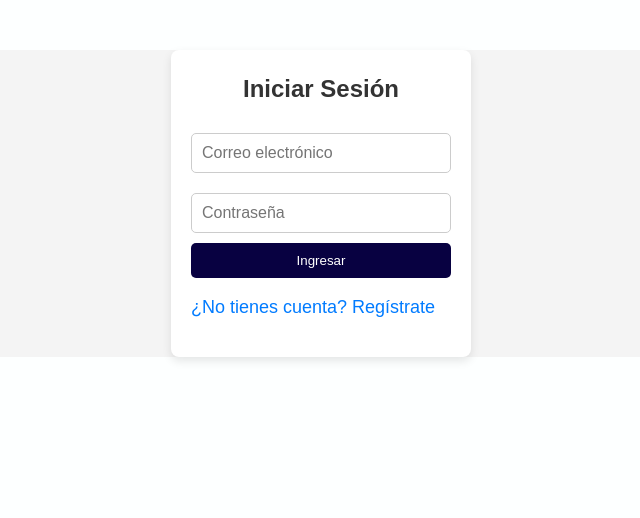
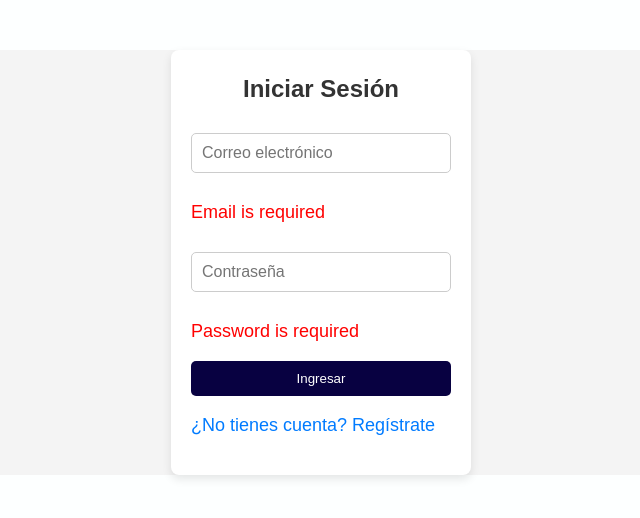
Before and after one commit to jocesman/theBarber, a React (Vite) app in the folder front/vite-project/: page / in a window 1280 px wide. Shown: the top 518 px of the page, without its empty margins (319-959 px from the left). Built offline with nearby package versions, Linux system fonts and the light colour scheme.

Commit message:
trbajando en validate

```diff
--- a/front/vite-project/src/components/AuthForm.jsx
+++ b/front/vite-project/src/components/AuthForm.jsx
@@ -1,12 +1,25 @@
 import { useState } from "react";
 import "../css/AuthForm.css";
+import { validate } from "../helpers/Validate";
+
 
 const AuthForm = ({ onLogin }) => {
     const [isRegister, setIsRegister] = useState(false);
-    const [formData, setFormData] = useState({ email: "", password: "" });
+    const [formData, setFormData] = useState({
+        email: "",
+        password: ""
+    });
+
+    const [errors, setErrors] = useState({
+        email: "Email is required",
+        password: "Password is required"
+    });
 
     const handleChange = (e) => {
         setFormData({ ...formData, [e.target.name]: e.target.value });
+
+        setErrors(validate(formData));
+
     };
 
     const handleSubmit = (e) => {
@@ -27,6 +40,7 @@ const AuthForm = ({ onLogin }) => {
                     onChange={handleChange}
                     required
                 />
+                {errors.email && <p style={{color:"red"}} className="error">{errors.email}</p>}
                 <input
                     type="password"
                     name="password"
@@ -35,6 +49,7 @@ const AuthForm = ({ onLogin }) => {
                     onChange={handleChange}
                     required
                 />
+                {errors.password && <p style={{color:"red"}} className="error">{errors.password}</p>}
                 <button type="submit">{isRegister ? "Registrarse" : "Ingresar"}</button>
             </form>
             <p onClick={() => setIsRegister(!isRegister)}>
--- /dev/null
+++ b/front/vite-project/src/helpers/Validate.js
@@ -0,0 +1,4 @@
+export const validate = (input) => {
+    const errors = {};
+    return errors;
+}
```
